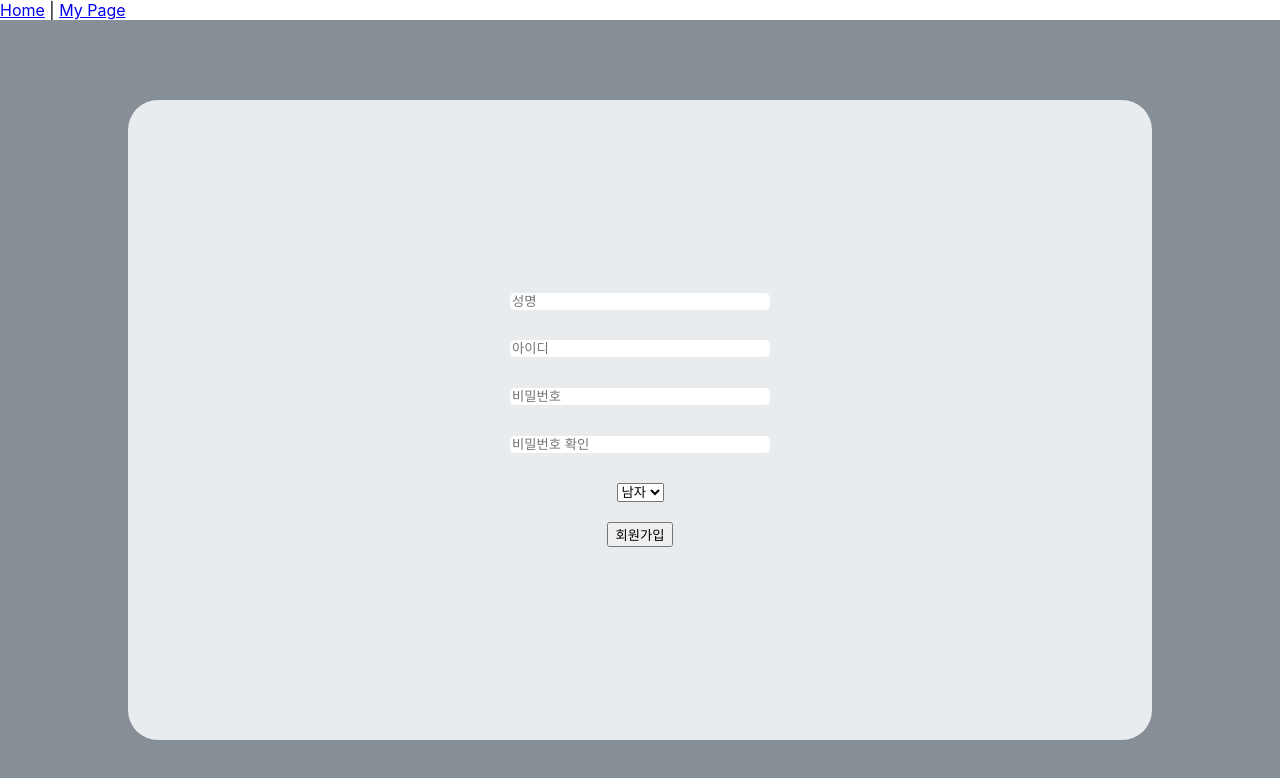
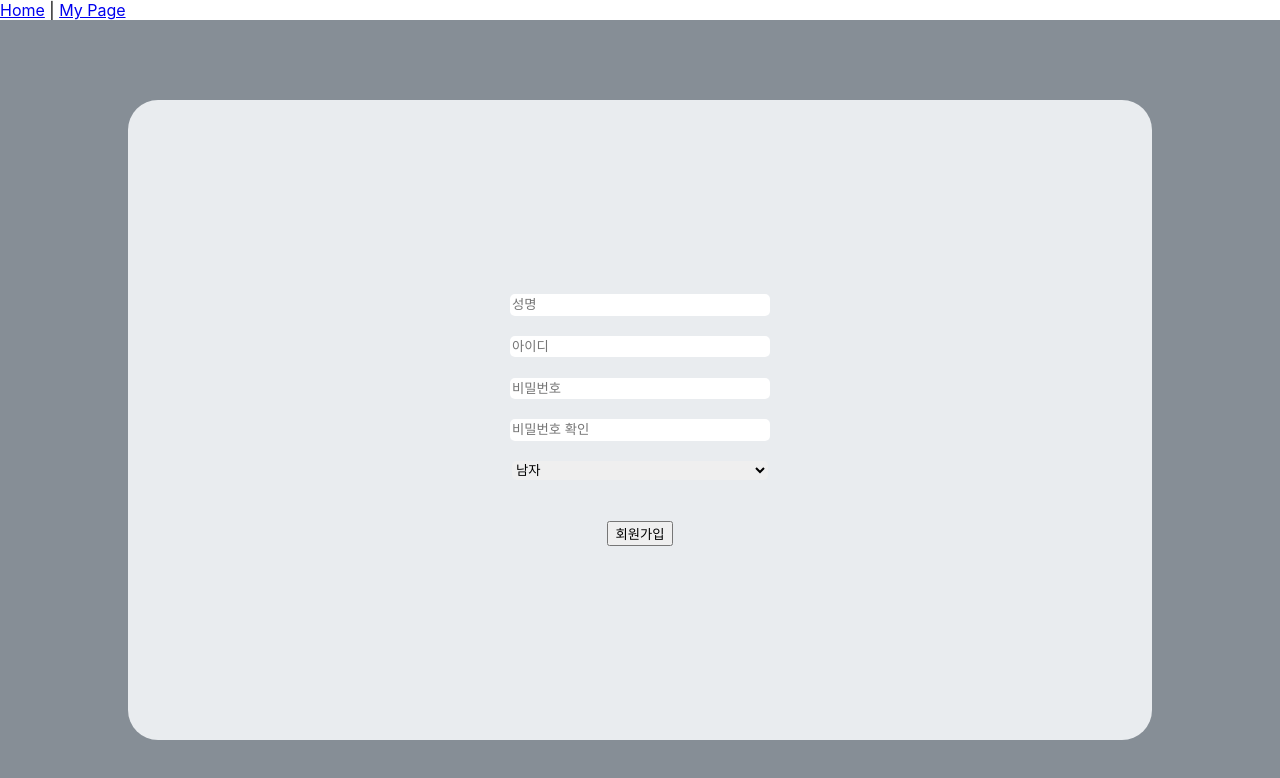
Before and after one commit to dju20/CoupleShare, a React (Create React App) app in the folder src/main/frontend/: page /register in a window 1280 px wide. Shown: the top 778 px of the page. Built offline with nearby package versions, Linux system fonts and the light colour scheme.

Commit message:
registerpage jsx file,css 생성

```diff
--- a/src/main/frontend/src/registerpage.css
+++ b/src/main/frontend/src/registerpage.css
@@ -2,5 +2,6 @@
     border-radius: 5px;
     border: none;
     width:25%;
-    margin-bottom: 3%;
+    margin-bottom: 2%;
+    height:3%;
 }
--- a/src/main/frontend/src/registerpage.jsx
+++ b/src/main/frontend/src/registerpage.jsx
@@ -60,7 +60,7 @@ function RegisterPage(props) {
                        placeholder="비밀번호"/>
                 <input type='password' value={ConfirmPassword} className="registerinput" name="confirmpassword"
                        onChange={onConfirmPasswordHandler} placeholder="비밀번호 확인"/>
-                <select id="sex" onChange={onSexHandler}>
+                <select id="sex" className="registerinput" onChange={onSexHandler}>
                     <option name="sex" value="MALE">남자</option>
                     <option name="sex" value="FEMALE">여자</option>
                 </select>
```
